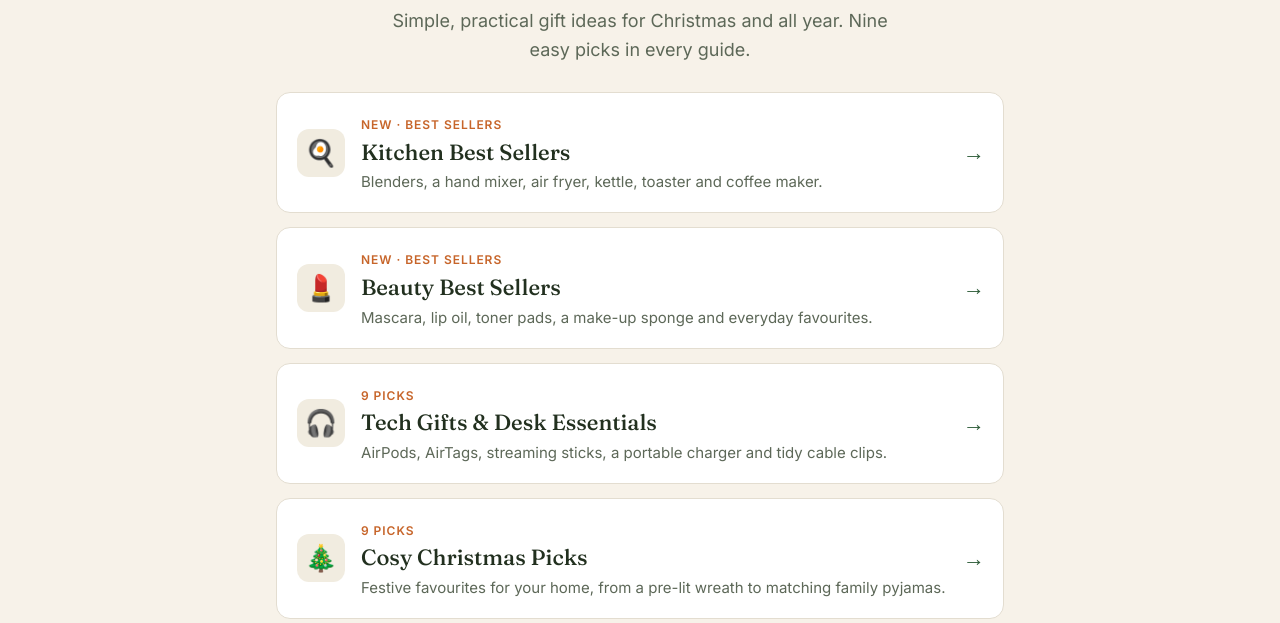
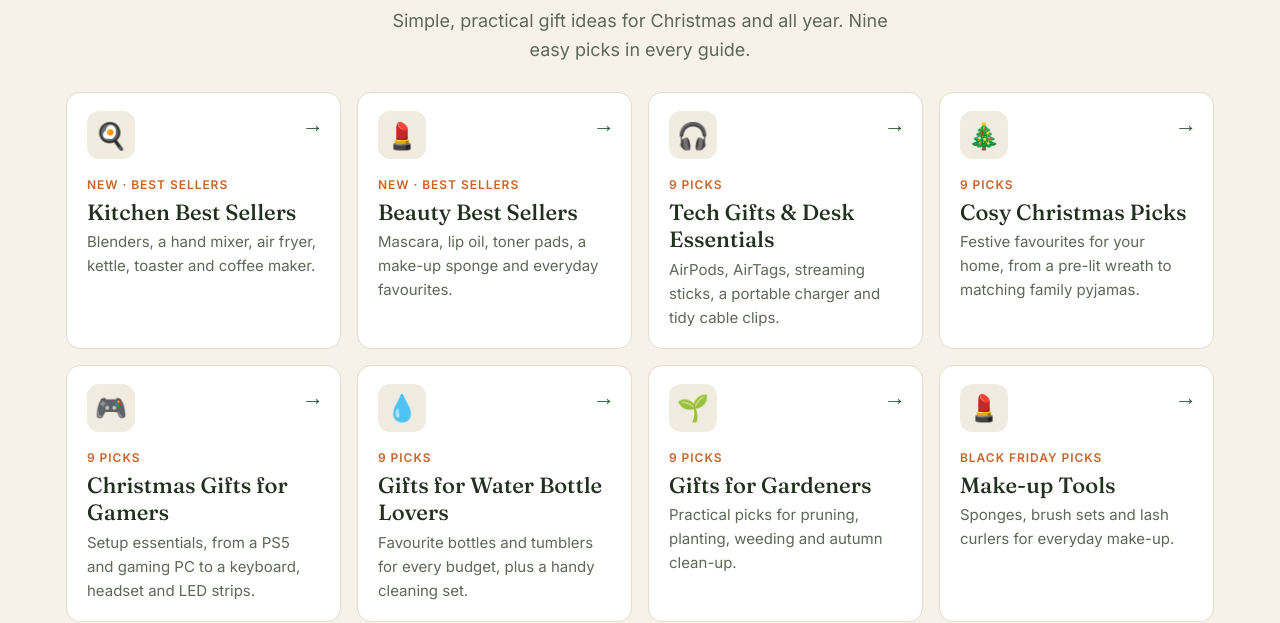
Before and after one commit to thegiftedit/thegiftedit.github.io, a plain HTML site: page index.html in a window 1280 px wide. Shown: the part 186-809 px from the top of the page. Drawn offline with Linux system fonts and the light colour scheme.

Commit message:
Add files via upload

```diff
--- a/index.html
+++ b/index.html
@@ -8,23 +8,24 @@
 <style>
 :root{--bg:#f7f2e9;--card:#fff;--ink:#22301f;--muted:#5d6858;--green:#2f5d3a;--red:#a8312f;--accent:#c7652a;--line:#e3ddd0}
 *{box-sizing:border-box}body{margin:0;background:var(--bg);color:var(--ink);font:16px/1.6 Inter,system-ui,sans-serif}
-.wrap{max-width:760px;margin:0 auto;padding:0 16px}
+.wrap{max-width:1180px;margin:0 auto;padding:0 16px}
 .band{background:var(--green);color:#fff;text-align:center;font-size:14px;padding:8px 16px}
 .hero{padding:52px 0 28px;text-align:center}
 .eyebrow{color:var(--red);font-size:13px;font-weight:600;letter-spacing:.1em;text-transform:uppercase;margin:0 0 8px}
 h1{font-family:Fraunces,Georgia,serif;font-weight:650;font-size:clamp(36px,7vw,56px);line-height:1.1;margin:0 0 12px}
 .hero p.sub{color:var(--muted);font-size:18px;margin:0 auto;max-width:520px}
-.list{display:grid;gap:14px;padding-bottom:48px}
-.list a{display:grid;grid-template-columns:48px 1fr 20px;gap:16px;align-items:center;background:var(--card);border:1px solid var(--line);border-radius:14px;padding:18px 20px;text-decoration:none;color:var(--ink);transition:transform .15s,border-color .15s,box-shadow .15s}
+.list{display:grid;grid-template-columns:repeat(4,1fr);gap:16px;padding-bottom:48px}
+.list a{display:grid;grid-template-columns:1fr;gap:12px;align-content:start;align-items:start;position:relative;background:var(--card);border:1px solid var(--line);border-radius:14px;padding:18px 20px;text-decoration:none;color:var(--ink);transition:transform .15s,border-color .15s,box-shadow .15s}
 .list a:hover,.list a:focus-visible{border-color:var(--green);transform:translateY(-2px);box-shadow:0 6px 18px rgba(34,48,31,.1);outline:none}
 .ic{width:48px;height:48px;border-radius:12px;background:#f1ece0;display:grid;place-items:center;font-size:26px}
 .list .k{color:var(--accent);font-size:12px;font-weight:600;text-transform:uppercase;letter-spacing:.08em}
 .list h2{font-family:Fraunces,Georgia,serif;font-weight:500;font-size:22px;line-height:1.25;margin:2px 0 4px}
 .list p{color:var(--muted);margin:0;font-size:15px}
-.arrow{color:var(--green);font-size:22px}
+.arrow{color:var(--green);font-size:22px;position:absolute;top:14px;right:16px}
 .note{text-align:center;color:var(--muted);font-size:14px;margin:0 0 40px}
 footer{border-top:1px solid var(--line);padding:24px 0 40px;color:var(--muted);font-size:14px;text-align:center}
-@media (max-width:480px){.list a{grid-template-columns:40px 1fr;padding:16px}.arrow{display:none}.ic{width:40px;height:40px;font-size:22px}}
+@media (max-width:1000px){.list{grid-template-columns:repeat(2,1fr)}}
+@media (max-width:560px){.list{grid-template-columns:1fr}.list a{grid-template-columns:40px 1fr;padding:16px;align-items:center}.arrow{display:none}.ic{width:40px;height:40px;font-size:22px}}
 @media (prefers-color-scheme:dark){:root{--bg:#141a14;--card:#1c231b;--ink:#ecebe3;--muted:#b4baac;--green:#2f5d3a;--red:#e9807d;--accent:#e8935a;--line:#2d372b}
 .ic{background:#27301f}.arrow{color:#8cc79a}.list a:hover,.list a:focus-visible{border-color:#8cc79a;box-shadow:none}}
 </style><!-- Pinterest Tag -->
```
